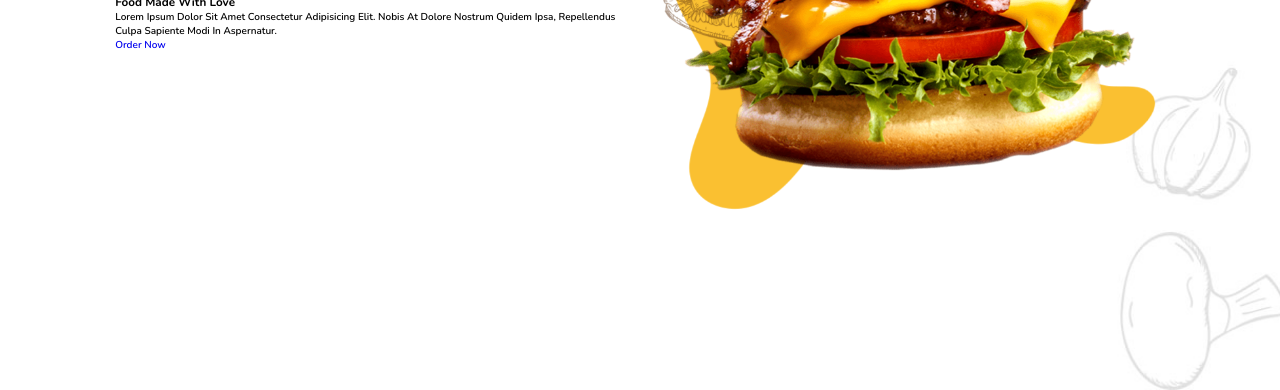
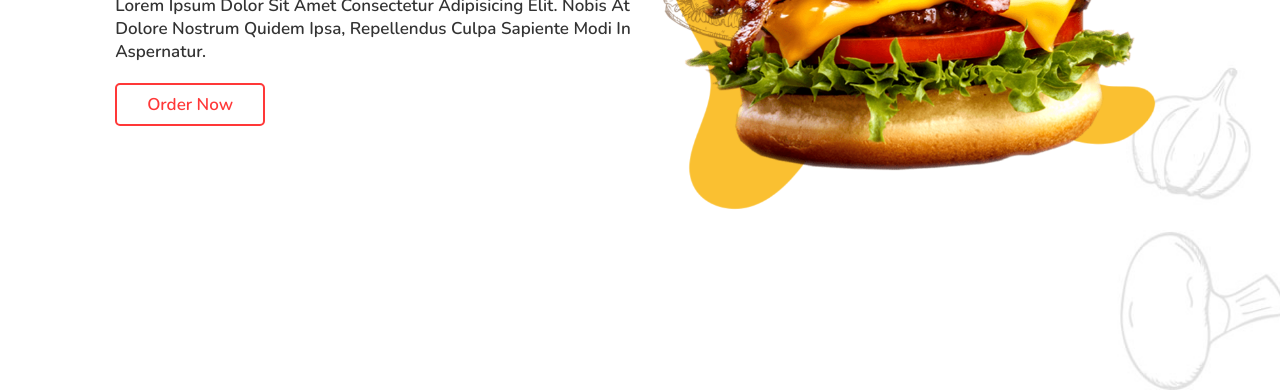
Before and after one commit to ihlasMert/resposive-web-4, a plain HTML site: page index.html in a window 1280 px wide. Shown: the part 410-800 px from the top of the page. Drawn offline with nearby package versions, Linux system fonts and the light colour scheme.

Commit message:
added hover button

```diff
--- a/styles.css
+++ b/styles.css
@@ -19,6 +19,37 @@ section {
 *::selection {
   background: var(--red);
   color: #fff;
+}
+.btn {
+  display: inline-block;
+  padding: 0.8rem 3rem;
+  border: 0.2rem solid var(--red);
+  color: var(--red);
+  cursor: pointer;
+  font-size: 1.7rem;
+  border-radius: 0.5rem;
+  position: relative;
+  overflow: hidden;
+  z-index: 0;
+  margin-top: 1rem;
+}
+.btn::before {
+  content: "";
+  position: absolute;
+  top: 0;
+  right: 0;
+  width: 0%;
+  height: 100%;
+  background: var(--red);
+  transition: .3s linear;
+  z-index: -1;
+}
+.btn:hover::before{
+    width: 100%;
+    left: 0;
+}
+.btn:hover{
+    color: #fff;
 }
 html {
   font-size: 62.5%;
@@ -122,7 +153,7 @@ header .navbar a:hover {
 }
 .home .content {
   flex: 1 1 40rem;
-  padding-top:  6.5rem; ;
+  padding-top: 6.5rem;
 }
 .home .image {
   flex: 1 1 40rem;
@@ -132,11 +163,21 @@ header .navbar a:hover {
   padding: 1rem;
   animation: float 3s linear infinite;
 }
-@keyframes float{
-    0%, 100%{
-        transform: translateY(0rem);
-    }
-    50%{
-        transform: translateY(3rem);
-    }
+@keyframes float {
+  0%,
+  100% {
+    transform: translateY(0rem);
+  }
+  50% {
+    transform: translateY(3rem);
+  }
 }
+.home .content h3 {
+  font-size: 5rem;
+  color: #333;
+}
+.home .content p {
+  font-size: 1.7rem;
+  color: #333;
+  padding: 1rem 0;
+}
```
